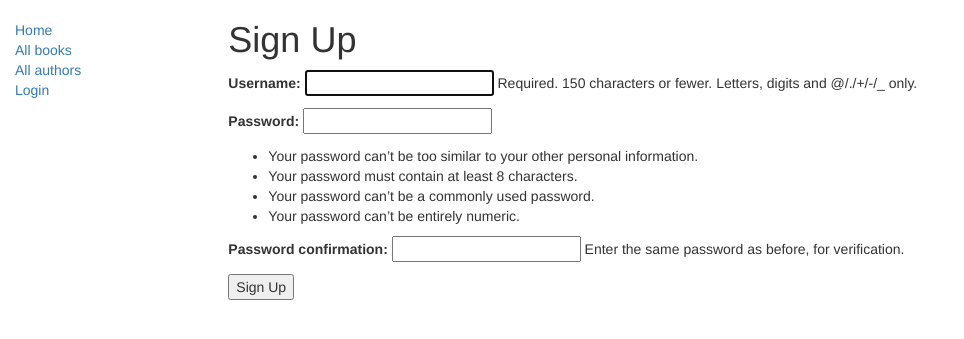
After one commit to apofis96/The_777stones, a Django app: page /testapp/register/ in a window 1280 px wide. The commit adds this page. Shown: the top 339 px of the page, without its empty margins (0-964 px from the left). Run offline with Django 3.2, Linux system fonts and the light colour scheme; some libraries are stand-ins or nearby versions.

Commit message:
Registration v0.0

```diff
--- a/templates/base_generic.html
+++ b/templates/base_generic.html
@@ -1,8 +1,7 @@
 <!DOCTYPE html>
 <html lang="en">
 <head>
-
-  {% block title %}<title>Local Library</title>{% endblock %}
+  <title>КНБ</title>
   <meta charset="utf-8">
   <meta name="viewport" content="width=device-width, initial-scale=1">
   <link rel="stylesheet" href="https://maxcdn.bootstrapcdn.com/bootstrap/3.3.7/css/bootstrap.min.css">
--- a/templates/registration/login.html
+++ b/templates/registration/login.html
@@ -35,5 +35,6 @@
 
 {# Assumes you setup the password_reset view in your URLconf #}
 <p><a href="{% url 'password_reset' %}">Lost password?</a></p>
+    <p><a href="{% url 'sign_up' %}">Sign up</a> </p>
 
 {% endblock %}
--- /dev/null
+++ b/templates/registration/registration.html
@@ -0,0 +1,10 @@
+{% extends "base_generic.html" %}
+{% block content %}
+    <h1>Sign Up</h1>
+    <form action="" method="post">
+      {% csrf_token %}
+      <!-- as_p для того, чтобы каждый элемент формы был с новой строки -->
+      {{ form.as_p }}
+      <button type="submit">Sign Up</button>
+    </form>
+{% endblock %}
--- a/testapp/urls.py
+++ b/testapp/urls.py
@@ -2,11 +2,13 @@ from django.conf.urls import url
 
 from . import views
 from django.contrib import admin
-from django.urls import path
+from django.urls import path, re_path
 from django.conf import settings
 from django.conf.urls import include
 
 
 urlpatterns = [
     path('', views.index, name='index'),
+    path('register/', views.RegisterFormView.as_view(), name="sign_up"),
+
 ]
--- a/testapp/views.py
+++ b/testapp/views.py
@@ -1,4 +1,7 @@
 from django.shortcuts import render
+from django.views.generic.edit import FormView
+from django.contrib.auth.forms import UserCreationForm
+
 
 # Create your views here.
 def index(request):
@@ -20,3 +23,20 @@ def index(request):
         context={'num_books': num_books, 'num_instances': num_instances,
                  'num_instances_available': num_instances_available, 'num_authors': num_authors},
     )
+class RegisterFormView(FormView):
+    form_class = UserCreationForm
+
+    # Ссылка, на которую будет перенаправляться пользователь в случае успешной регистрации.
+    # В данном случае указана ссылка на страницу входа для зарегистрированных пользователей.
+    success_url = "accounts/login/"
+
+    # Шаблон, который будет использоваться при отображении представления.
+    template_name = "registration/registration.html"
+
+
+    def form_valid(self, form):
+        # Создаём пользователя, если данные в форму были введены корректно.
+        form.save()
+
+        # Вызываем метод базового класса
+        return super(RegisterFormView, self).form_valid(form)
```
Also changed, not shown: db.sqlite3.
